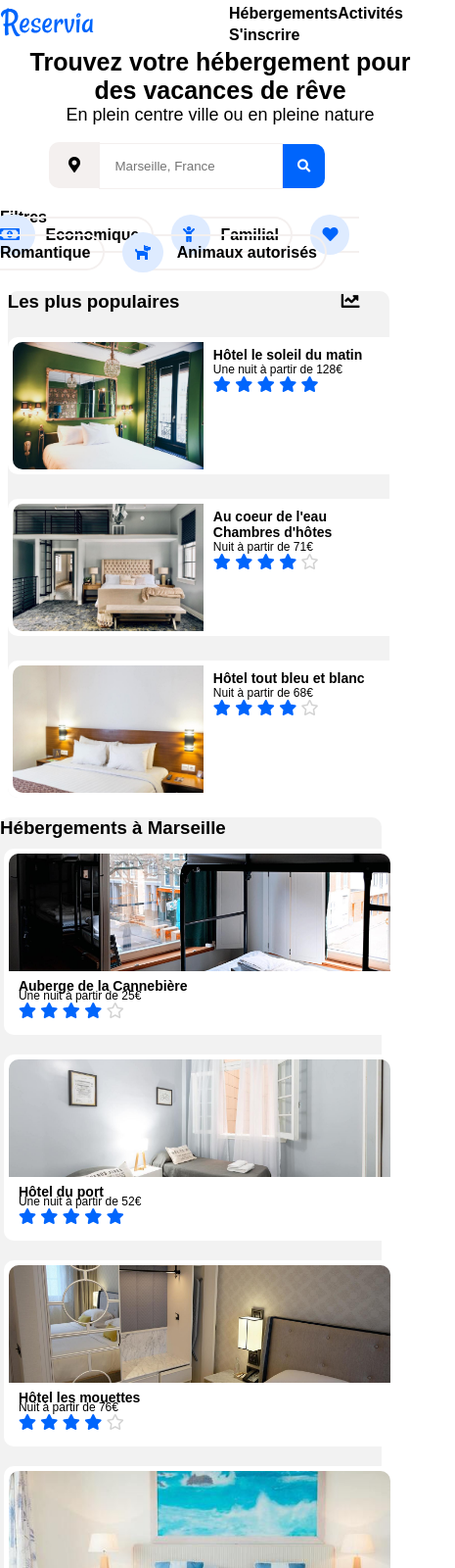
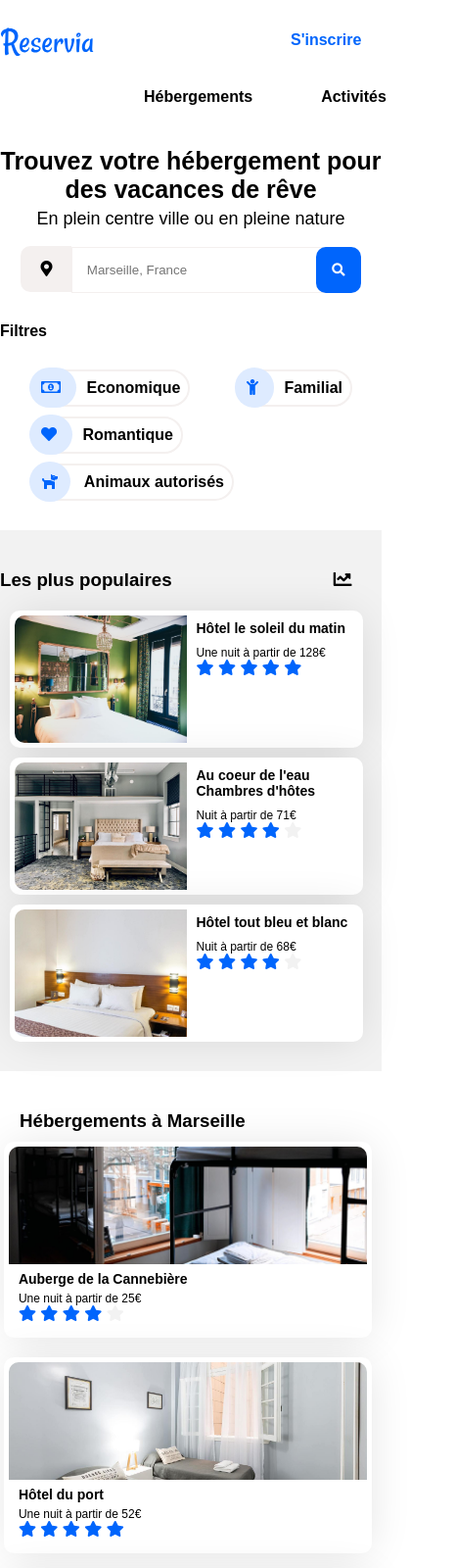
Before and after one commit to at4n4ss/JulienAtanassov_2_01012020, a plain HTML site: page index.html in a window 390 px wide. Shown: the top 1600 px of the page at 98% size, 465 px wide, since content can reach past the window. Drawn offline with Linux system fonts and the light colour scheme.

Commit message:
Corrections et finalisation
Correction de détails sur la version desktop.
Finalisation responsive mobile.
rename test1.css en style.css

```diff
--- a/index.html
+++ b/index.html
@@ -8,7 +8,7 @@
       content="Le meilleur site pour trouver vos vacances de rêve"
     />
     <meta name="viewport" content="width=device-width, initial-scale=1.0" />
-    <link rel="stylesheet" href="test1.css" />
+    <link rel="stylesheet" href="style.css" />
     <link
       rel="stylesheet"
       href="https://stackpath.bootstrapcdn.com/font-awesome/4.7.0/css/font-awesome.min.css"
@@ -101,14 +101,15 @@
       <div class="info">
         <p>
           <span class="iconinfo">
-            <i class="fa fa-info-circle" aria-hidden="true"> </i> </span
+            <i class="fas fa-info"></i> </span
           >Plus de 500 logements sont disponibles pour cette ville
         </p>
       </div>
 
       <div class="main-card">
         <section class="card-left">
-          <h3>Hébergements à Marseille</h3>
+          <div class="card-intro"><h3>Hébergements à Marseille</h3>
+          </div>
           <div class="row">
             <article class="card-item">
               <div class="card-img">
@@ -129,7 +130,7 @@
                   <i class="fas fa-star"></i>
                 </span>
                   <span class="greystar">
-                  <i class="far fa-star"></i>
+                  <i class="fas fa-star"></i>
                 </span>
               </div>
             </article>
@@ -173,7 +174,7 @@
                   <i class="fas fa-star"></i>
                 </span>
                   <span class="greystar">
-                    <i class="far fa-star"></i>
+                    <i class="fas fa-star"></i>
                   </span>
                 </span>
               </div>
@@ -198,8 +199,8 @@
                   <i class="fas fa-star"></i>
                 </span>
                 <span class="greystar">
-                  <i class="far fa-star"></i>
-                  <i class="far fa-star"></i>
+                  <i class="fas fa-star"></i>
+                  <i class="fas fa-star"></i>
                 </span>
 
 
@@ -225,7 +226,7 @@
                   <i class="fas fa-star"></i>
                 </span>
                 <span class="greystar">
-                  <i class="far fa-star"></i>
+                  <i class="fas fa-star"></i>
                 </span>
               </div>
             </article>
@@ -260,7 +261,14 @@
 
         <section class="card-rigth">
           <div class="colum">
-            <h3>Les plus populaires <span class="logopopu"><i class="fas fa-chart-line"></i></span></h3>
+            <div class="card-right-intro">
+              <h3>Les plus populaires
+                <span class="logopopu">
+                  <i class="fas fa-chart-line">
+                  </i>
+                </span>
+              </h3>
+            </div>
 
             <article class="card-item2">
               <div class="card-img2">
@@ -302,7 +310,7 @@
                   <i class="fas fa-star"></i>
                 </span>
                 <span class="greystar">
-                  <i class="far fa-star"></i>
+                  <i class="fas fa-star"></i>
                 </span>
               </div>
             </article>
@@ -325,7 +333,7 @@
                   <i class="fas fa-star"></i>
                 </span>
                 <span class="greystar">
-                  <i class="far fa-star"></i>
+                  <i class="fas fa-star"></i>
                 </span>
               </div>
             </article>
--- a/test1.css
+++ b/style.css
@@ -40,7 +40,7 @@ header {
   text-align: right;
 }
 .logo {
-  width: 60%;
+  margin-top: 20px;
 }
 .sinscrire {
   display: flex;
@@ -49,6 +49,10 @@ header {
 .sinscrire a {
   color: #0065fc;
   font-weight: bold;
+  padding-top: 20px;
+}
+.sinscrire a {
+  border-top: 2px transparent solid;
 }
 .sinscrire a:hover {
   border-top: 2px #0065fc solid;
@@ -57,17 +61,20 @@ header {
   width: 40%;
   display: flex;
   justify-content: space-between;
+  margin-left: 680px;
 }
 .menunav li {
   display: inline;
 
   font-weight: bold;
-  padding-top: 5px;
+  padding-top: 20px;
 }
-.menunav a {
+.menu a {
   color: black;
 }
-
+.menunav li {
+  border-top: 2px transparent solid;
+}
 .menunav li:hover {
   border-top: 2px #0065fc solid;
 }
@@ -80,27 +87,26 @@ li {
   padding: 0;
 }
 a:link {
-  text-decoration: none;
+  text-decoration-line: none;
 }
 
 /* texte intro */
-#entete {
-}
-#entete span {
-  font-size: medium;
-}
+
 #entete p {
-  font-size: small;
+  font-size: 14px;
+  margin-top: 5px;
 }
 #entete h1 {
-  font-size: medium;
+  font-size: 19px;
 }
 .pintro {
   font-weight: bold;
 }
 
 /*bouton recherche*/
-
+.recherche {
+  margin-bottom: 30px;
+}
 .search-icon {
   padding: 15px 20px 15px 20px;
   background-color: #f4f0ef;
@@ -113,7 +119,7 @@ a:link {
   width: 250px;
 }
 .bouton {
-  padding: 15px;
+  padding: 16px;
   border: none;
   background-color: #0065fc;
   color: white;
@@ -126,8 +132,9 @@ a:link {
 
 /* filtres */
 
-ul .filtres p {
+.filtres p {
   font-weight: bold;
+  padding-right: 20px;
 }
 
 .filtres {
@@ -148,7 +155,7 @@ ul .filtres p {
 }
 .filter {
   border: 2px solid #f4f0ef;
-  border-left: none;
+
   border-radius: 0px 20px 20px 0px;
   margin-left: 10px;
   padding: 8px;
@@ -164,13 +171,22 @@ ul .filtres p {
 }
 
 /* texte info */
+
 .info {
   display: inline;
   color: lightgray;
 }
+.info p {
+  margin-top: 30px;
+}
 .iconinfo {
   color: #0065fc;
   background-color: white;
+  border-radius: 60%;
+  border: 1px lightgray solid;
+  padding-left: 5px;
+  padding-right: 1px;
+  margin-right: 10px;
 }
 
 /* vignettes des hotels */
@@ -178,9 +194,9 @@ ul .filtres p {
 .logopopu {
   margin-left: 160px;
 }
+
 .greystar {
-  color: lightgray;
-  font-weight: bold;
+  color: #f2f2f2;
 }
 .stars {
   color: #0065fc;
@@ -213,6 +229,7 @@ ul .filtres p {
   background-color: white;
   border-radius: 10px;
   padding: 5px;
+  box-shadow: 1px 1px 45px -5px rgba(0, 0, 0, 0.12);
 }
 .card-img img {
   width: 100%;
@@ -225,13 +242,17 @@ ul .filtres p {
 .card-text {
   padding: 10px;
 }
+.card-text p {
+  padding-top: 10px;
+  font-size: 12px;
+}
+.card-text2 p {
+  padding-top: 10px;
+}
 .card-left h4 {
   font-size: 14px;
   margin-bottom: -5px;
   margin-top: -3px;
-}
-.card-text p {
-  font-size: 12px;
 }
 
 .card-item2 {
@@ -244,6 +265,7 @@ ul .filtres p {
   display: flex;
   flex-direction: row;
   margin-top: 25px;
+  box-shadow: 1px 1px 45px -5px rgba(0, 0, 0, 0.12);
 }
 
 .card-img2 {
@@ -278,8 +300,11 @@ ul .filtres p {
 .bottom-card {
   display: flex;
   width: 100%;
+  margin-top: 10px;
 }
-
+.bottom-card h4 {
+  padding-top: 10px;
+}
 .card-big {
   width: 25%;
   height: 400px;
@@ -303,6 +328,7 @@ ul .filtres p {
   display: flex;
   flex-direction: column;
   width: 25%;
+  justify-content: space-between;
 }
 .card-small1 {
   width: 100%;
@@ -331,7 +357,7 @@ ul .filtres p {
 .card-small3 {
   width: 100%;
   height: 180px;
-  margin: 0 0px 40px 0px;
+
   box-shadow: 0 0px 0px rgba(0, 0, 0, 0.3), 0 5px 5px rgba(0, 0, 0, 0.22);
   border-radius: 20px;
 }
@@ -357,10 +383,12 @@ footer {
 .main-card-footer {
   background-color: #f2f2f2;
   display: flex;
+  margin-top: 40px;
 }
 .rowfooter {
   display: flex;
-
+  margin-top: 40px;
+  margin-bottom: 20px;
   width: 100%;
 
   justify-content: space-around;
@@ -383,27 +411,47 @@ footer {
     margin: 0;
     padding: 0;
   }
-  .test2 {
-    display: block;
-  }
+
   #entete {
     width: 100%;
   }
   .logo img {
   }
+  .menunav li {
+    padding: 0px 70px 0px 0px;
+    margin-left: 0;
+    margin-bottom: 40px;
+    margin-top: 40px;
+  }
   .menunav {
     display: flex;
     flex-wrap: wrap;
-
+    flex-direction: column-reverse;
     margin-left: 0px;
   }
   .menu1 {
     width: 100%;
+    margin-left: 50px;
+  }
+  .menu {
   }
   .sinscrire {
     width: auto;
+    padding-left: 200px;
+    padding-top: 10px;
   }
-
+  .menunav li {
+    border-bottom: 2px transparent solid;
+  }
+  .menunav li:hover {
+    border-bottom: 2px #0065fc solid;
+  }
+  .menunav li {
+    border-top: none;
+  }
+  .menunav li:hover {
+    border-top: none;
+  }
   /* texte intro */
 
   .pintro {
@@ -418,9 +466,6 @@ footer {
     width: 100%;
     font-size: 25px;
   }
-  #entete {
-    padding-left: 30px;
-  }
 
   /*texte info */
   .info {
@@ -433,10 +478,10 @@ footer {
   }
   .form-group {
     width: 100%;
-    padding-left: 50px;
+    text-align: center;
   }
   .search {
-    width: 40%;
+    width: 60%;
   }
   .rechercher {
     display: none;
@@ -444,13 +489,24 @@ footer {
   .boutonrecherche {
     display: initial;
   }
+  .bouton {
+    margin-left: -20px;
+    border-radius: 10px;
+  }
+  /* Filtres */
   .filtres {
     display: flex;
     flex-wrap: wrap;
   }
-  /* Filtres */
   .filtres ul {
+    display: flex;
+    flex-wrap: wrap;
     justify-content: space-between;
+    margin-top: 20px;
+    margin-left: 40px;
+  }
+  .filter {
+    margin-top: 10px;
   }
   /* main cards*/
   .main-card {
@@ -458,8 +514,22 @@ footer {
     flex-direction: column-reverse;
     width: 100%;
   }
+
   .card-left {
+    width: 110%;
     margin-top: 20px;
+    background-color: white;
+  }
+  .card-intro {
+    padding-left: 20px;
+  }
+  .card-right-intro {
+    margin: 20px 10px 20px 0px;
+  }
+  .logopopu {
+  }
+  .card-item {
+    width: 94%;
   }
   .card-big {
     margin-top: 30px;
@@ -470,30 +540,43 @@ footer {
   /* populaires card */
   .card-rigth {
     width: 100%;
+    padding: 0;
+    margin: 0;
+    border-radius: 0;
+    padding-bottom: 20px;
   }
   .colum {
     width: 100%;
   }
   .card-item2 {
-    width: 100%;
+    width: 90%;
+    margin: 10px;
   }
   .card-img2 img {
     width: 100%;
   }
   /* hebergements marseille card */
   .card-rigth {
-    padding: 0px;
+    padding-top: 20px;
   }
   .card-left {
     width: 100%;
     padding: 0px;
     flex-direction: column;
+    padding-top: 20px;
   }
   .card-item {
-    width: 100%;
   }
 
   /* activités à marseille */
+  .row {
+    display: flex;
+    flex-direction: column;
+  }
+  .bottom-card {
+    width: 95%;
+    margin-left: 7px;
+  }
   .bottom-card img {
     height: 130px;
   }
@@ -504,6 +587,7 @@ footer {
     height: 180px;
   }
   .card-small1 {
+    margin-top: 20px;
     height: 180px;
   }
   .card-small1 img {
@@ -511,11 +595,6 @@ footer {
   }
   .card-small1-img {
     height: 130px;
-    margin-top: 40px;
-  }
-  .row {
-    display: flex;
-    flex-direction: column;
   }
 
   .card-big {
@@ -545,8 +624,19 @@ footer {
   }
 
   /* footer */
+  .main-card-footer {
+    margin-top: 40px;
+  }
   .rowfooter {
     display: flex;
     flex-direction: column;
   }
+  .card-footer {
+    padding: 20px;
+  }
+  .card-footer li {
+    padding: 5px;
+  }
 }
+@media screen and (min-width: 768px) and (max-width: 1366px) {
+}
```
